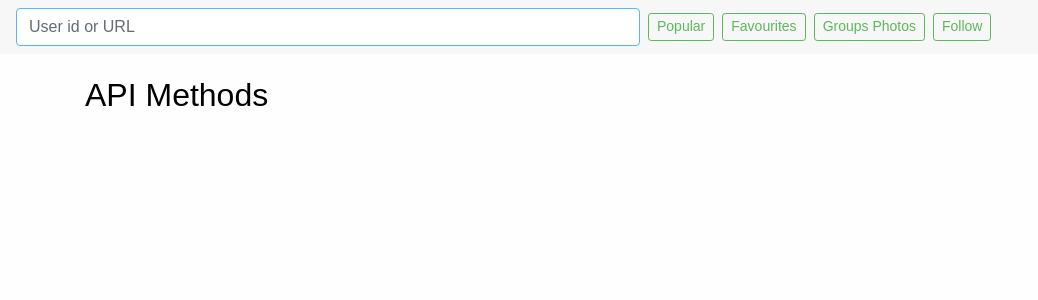
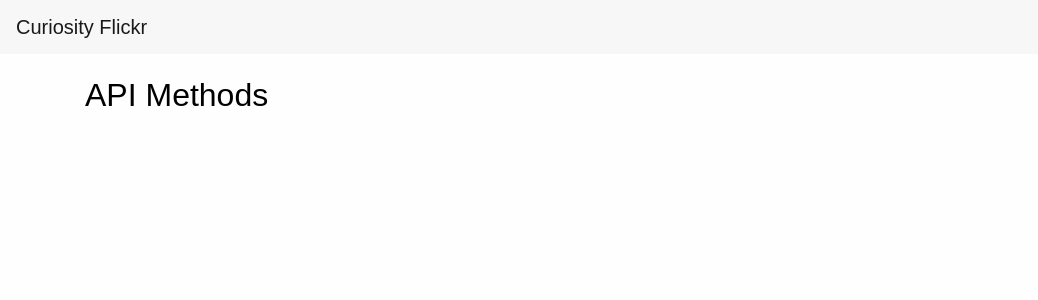
Before and after one commit to codebicycle/curiosity-flickr-django, a Django app: template templates/flickr/api.html in a window 1280 px wide. Shown: the top 300 px of the page, without its empty margins (0-1038 px from the left). Run offline with Django 3.2, Linux system fonts and the light colour scheme; the template is opened without the code that fills it, so the values that code supplies are empty; some libraries are stand-ins or nearby versions.

Commit message:
Refactor navbar

```diff
--- a/templates/base.html
+++ b/templates/base.html
@@ -16,15 +16,7 @@
   <body>
 
     <nav class="navbar navbar-light bg-faded mb-4">
-      <form action='/people/' method="post" class="form-inline">
-        {{ csrf_input }}
-        <input class="form-control col-6" id="navbar-input" type="text" name="user_id_or_url" placeholder="User id or URL" required autofocus>
-
-        <button class="btn btn-outline-success btn-sm ml-2" type="submit" name="submit_popular">Popular</button>
-        <button class="btn btn-outline-success btn-sm ml-2" type="submit" name="submit_favs">Favourites</button>
-        <button class="btn btn-outline-success btn-sm ml-2" type="submit" name="submit_group_photos">Groups Photos</button>
-        <button class="btn btn-outline-success btn-sm ml-2" type="submit" name="submit_follow">Follow</button>
-      </form>
+      <a class="navbar-brand" href="{{ url('home') }}">Curiosity Flickr</a>
     </nav>
 
     {% block content %}{% endblock %}
```
